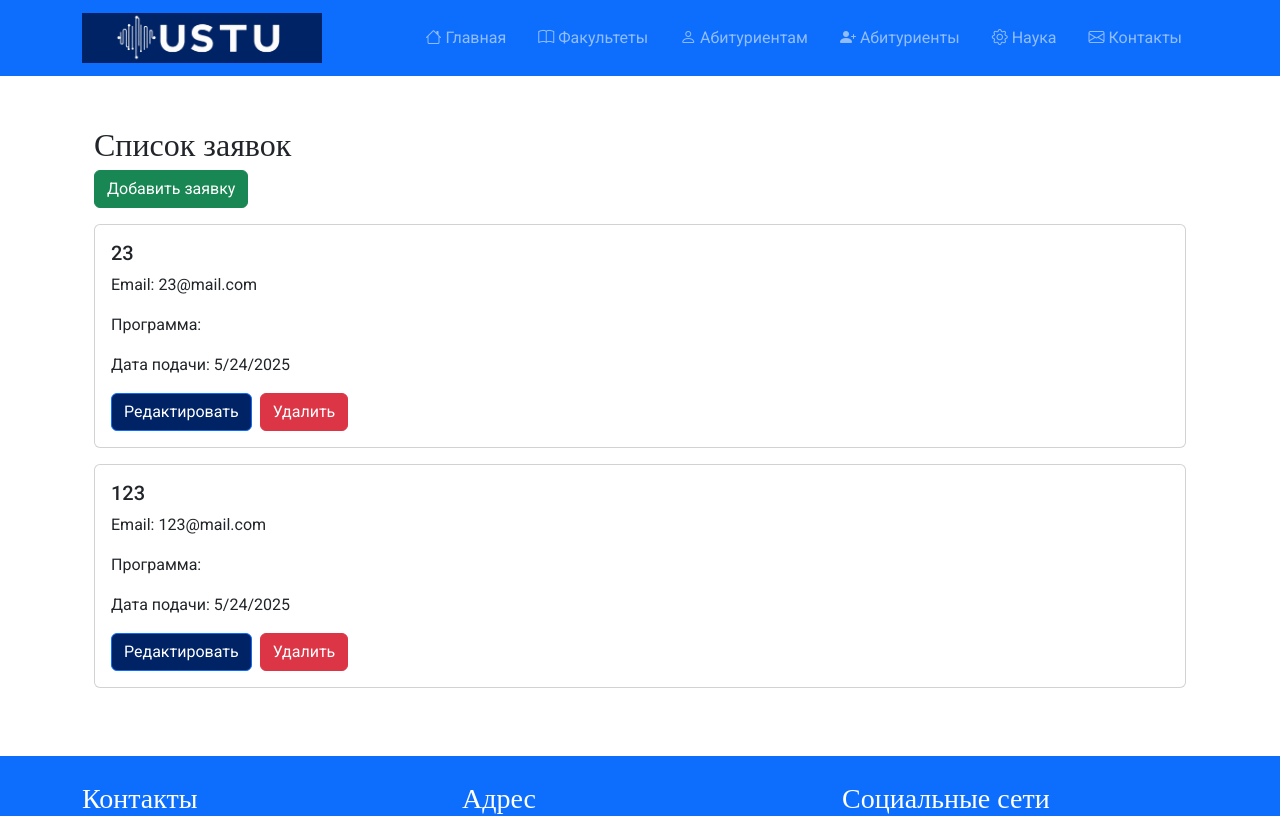
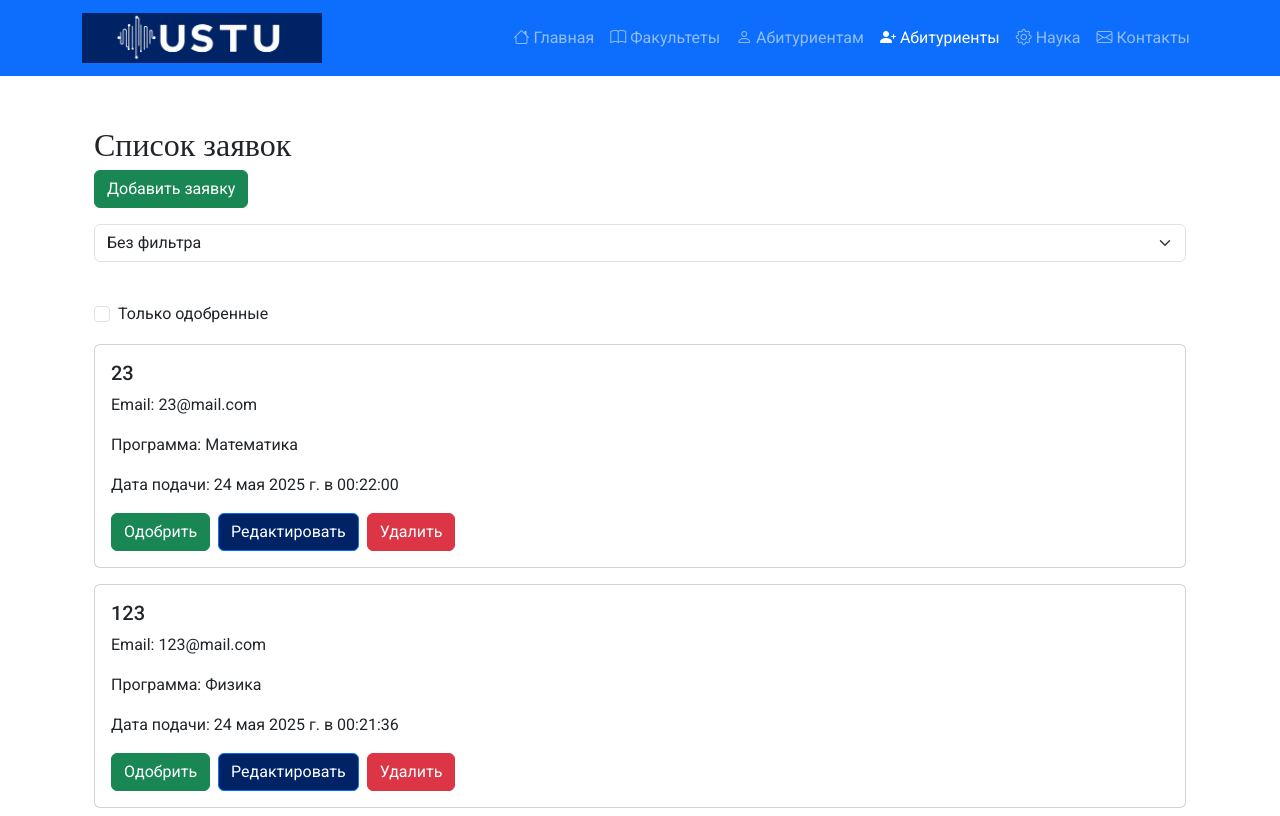
Before and after one commit to vasmaae/PIbd-31_Gutorov_I.A._InternetProgramming, a React (Vite) app in the folder UryupinskUniversity/: page /applications in a window 1280 px wide. Shown: the top 816 px of the page. Built offline with nearby package versions, Linux system fonts and the light colour scheme; data requests are answered from the project's data file.

Commit message:
add approvement of application and filter by program and approvement

```diff
--- a/UryupinskUniversity/src/components/Application/ApplicationItem.jsx
+++ b/UryupinskUniversity/src/components/Application/ApplicationItem.jsx
@@ -1,11 +1,35 @@
-const ApplicationItem = ({ application, onEdit, onDelete }) => {
+const ApplicationItem = ({ application, programName, onEdit, onDelete, onApprove }) => {
     return (
         <div className="card mb-3">
             <div className="card-body">
                 <h5 className="card-title">{application.fullName}</h5>
                 <p className="card-text">Email: {application.email}</p>
-                <p className="card-text">Программа: {application.program}</p>
-                <p className="card-text">Дата подачи: {new Date(application.submissionDate).toLocaleDateString()}</p>
+                <p className="card-text">Программа: {programName}</p>
+                <p className="card-text">
+                    Дата подачи:{" "}
+                    {new Date(application.submissionDate).toLocaleDateString("ru-RU", {
+                        day: "numeric",
+                        month: "long",
+                        year: "numeric",
+                        hour: "numeric",
+                        minute: "numeric",
+                        second: "numeric",
+                    })}
+                </p>
+                <div className="gap-2 card-text">
+                    {!application.admitted && (
+                        <button
+                            className="btn btn-success me-2"
+                            onClick={() => {
+                                if (confirm("Одобрить эту заявку?")) {
+                                    onApprove(application);
+                                }
+                            }}
+                        >
+                            Одобрить
+                        </button>
+                    )}
+                    {application.admitted && <span className="text-success fw-bold me-2">✅ Заявка одобрена</span>}
                     <button className="btn btn-primary me-2" onClick={() => onEdit(application)}>
                         Редактировать
                     </button>
@@ -21,6 +45,7 @@ const ApplicationItem = ({ application, onEdit, onDelete }) => {
                     </button>
                 </div>
             </div>
+        </div>
     );
 };
 
--- a/UryupinskUniversity/src/components/Application/ApplicationList.jsx
+++ b/UryupinskUniversity/src/components/Application/ApplicationList.jsx
@@ -1,10 +1,17 @@
 import ApplicationItem from "./ApplicationItem";
 
-const ApplicationList = ({ applications, onEdit, onDelete }) => {
+const ApplicationList = ({ applications, programs, onEdit, onDelete, onApprove }) => {
     return (
         <div>
             {applications.map((application) => (
-                <ApplicationItem key={application.id} application={application} onEdit={onEdit} onDelete={onDelete} />
+                <ApplicationItem
+                    key={application.id}
+                    programName={programs.find((p) => p.id === application.programId)?.name}
+                    application={application}
+                    onEdit={onEdit}
+                    onDelete={onDelete}
+                    onApprove={onApprove}
+                />
             ))}
         </div>
     );
--- a/UryupinskUniversity/src/hooks/news/useNewsActions.js
+++ b/UryupinskUniversity/src/hooks/news/useNewsActions.js
@@ -21,7 +21,6 @@ export const useNewsActions = (initialNews = null) => {
                 );
             } else {
                 newsData.id = crypto.randomUUID();
-                newsData.postDate = new Date().toISOString();
                 await fetch(newsUrl, {
                     method: "POST",
                     headers: { "Content-Type": "application/json" },
--- a/UryupinskUniversity/src/layout/Navbar.jsx
+++ b/UryupinskUniversity/src/layout/Navbar.jsx
@@ -28,34 +28,22 @@ export const Navbar = () => {
                     <div className="collapse navbar-collapse" id="navbarNav">
                         <ul className="navbar-nav ms-auto">
                             <NavLink className="nav-link nav-item" to="/">
-                                <a className="nav-link">
                                 <i className="bi bi-house"></i> Главная
-                                </a>
                             </NavLink>
                             <NavLink className="nav-link nav-item" to="/faculties">
-                                <a className="nav-link">
                                 <i className="bi bi-book"></i> Факультеты
-                                </a>
                             </NavLink>
                             <NavLink className="nav-link nav-item" to="/applicants">
-                                <a className="nav-link">
                                 <i className="bi bi-person"></i> Абитуриентам
-                                </a>
                             </NavLink>
                             <NavLink className="nav-link nav-item" to="/applications">
-                                <a className="nav-link">
                                 <i className="bi bi-person-plus-fill"></i> Абитуриенты
-                                </a>
                             </NavLink>
                             <NavLink className="nav-link nav-item" to="/research">
-                                <a className="nav-link">
                                 <i className="bi bi-gear"></i> Наука
-                                </a>
                             </NavLink>
                             <NavLink className="nav-link nav-item" to="/contacts">
-                                <a className="nav-link">
                                 <i className="bi bi-envelope"></i> Контакты
-                                </a>
                             </NavLink>
                         </ul>
                     </div>
--- a/UryupinskUniversity/src/pages/ApplicationsPage.jsx
+++ b/UryupinskUniversity/src/pages/ApplicationsPage.jsx
@@ -6,6 +6,27 @@ import { useApplications } from "../hooks/applications/useApplications";
 export const ApplicationsPage = () => {
     const [editingApplication, setEditingApplication] = useState(null);
     const { applications, programs, saveApplication, deleteApplication } = useApplications();
+    const [filterProgramId, setFilterProgramId] = useState("");
+    const [filterAdmitted, setFilterAdmitted] = useState(false);
+
+    const handleApprove = async (application) => {
+        const updatedApplication = {
+            ...application,
+            admitted: true,
+        };
+
+        try {
+            await saveApplication(updatedApplication);
+        } catch (error) {
+            console.error("Ошибка при одобрении заявки", error);
+        }
+    };
+
+    const filteredApplications = applications?.filter((item) => {
+        const matchesProgram = filterProgramId ? item.programId === filterProgramId : true;
+        const matchesAdmitted = filterAdmitted ? item.admitted === true : true;
+        return matchesProgram && matchesAdmitted;
+    });
 
     return (
         <div className="container my-5">
@@ -13,6 +34,37 @@ export const ApplicationsPage = () => {
             <button className="btn btn-success mb-3" onClick={() => setEditingApplication({})}>
                 Добавить заявку
             </button>
+            <div className="d-flex gap-2 mb-3">
+                <select
+                    className="form-select"
+                    id="applicationsProgram"
+                    name="programId"
+                    required
+                    value={filterProgramId}
+                    onChange={(e) => setFilterProgramId(e.target.value)}
+                >
+                    <option value="">Без фильтра</option>
+                    {programs.map((category) => (
+                        <option key={category.id} value={category.id}>
+                            {category.name}
+                        </option>
+                    ))}
+                </select>
+            </div>
+            <div className="d-flex flex-wrap gap-3 mb-3">
+                <div className="form-check mt-4">
+                    <input
+                        className="form-check-input"
+                        type="checkbox"
+                        id="filterAdmittedCheckbox"
+                        checked={filterAdmitted}
+                        onChange={(e) => setFilterAdmitted(e.target.checked)}
+                    />
+                    <label className="form-check-label" htmlFor="filterAdmittedCheckbox">
+                        Только одобренные
+                    </label>
+                </div>
+            </div>
             {editingApplication && (
                 <ApplicationForm
                     application={editingApplication}
@@ -24,7 +76,16 @@ export const ApplicationsPage = () => {
                     onCancel={() => setEditingApplication(null)}
                 />
             )}
-            <ApplicationList applications={applications} onEdit={setEditingApplication} onDelete={deleteApplication} />
+            <ApplicationList
+                // applications={
+                //     filterProgramId ? filteredApplications.filter((item) => item.programId === filterProgramId) : applications
+                // }
+                applications={filteredApplications}
+                programs={programs}
+                onEdit={setEditingApplication}
+                onDelete={deleteApplication}
+                onApprove={handleApprove}
+            />
         </div>
     );
 };
```
Lines whose indentation alone changed are shown as unchanged.
